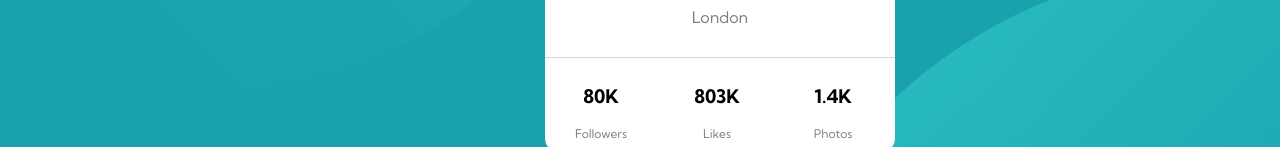
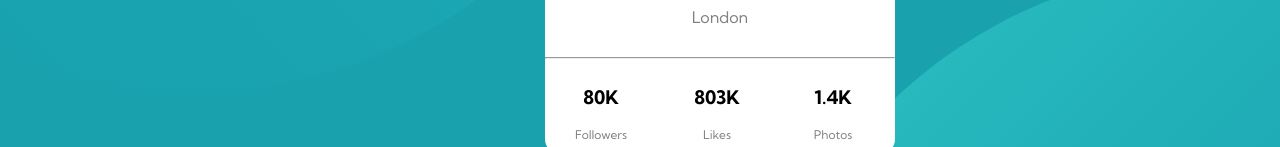
Before and after one commit to PranilMeherkar/FrontEndMentor-Challenge-1, a plain HTML site: page index.html in a window 1280 px wide. Shown: the part 405-552 px from the top of the page. Drawn offline with Linux system fonts and the light colour scheme.

Commit message:
Update index.html

```diff
--- a/index.html
+++ b/index.html
@@ -28,7 +28,7 @@
       <br><br>
       <h3 style="margin-bottom:0; margin-top:40px; text-align:center;">Victor Crest   <span>  26</span></h3>
       <p style="margin-top: 10px; margin-bottom: 30px; text-align:center; font-size: 100%;">London</p>
-      <hr color="#D8D8D8"; style="border-bottom-width:0px";>
+      <hr>
       <div class="followers">
         <h3>80K</h3>
         <p>Followers</p>
```
